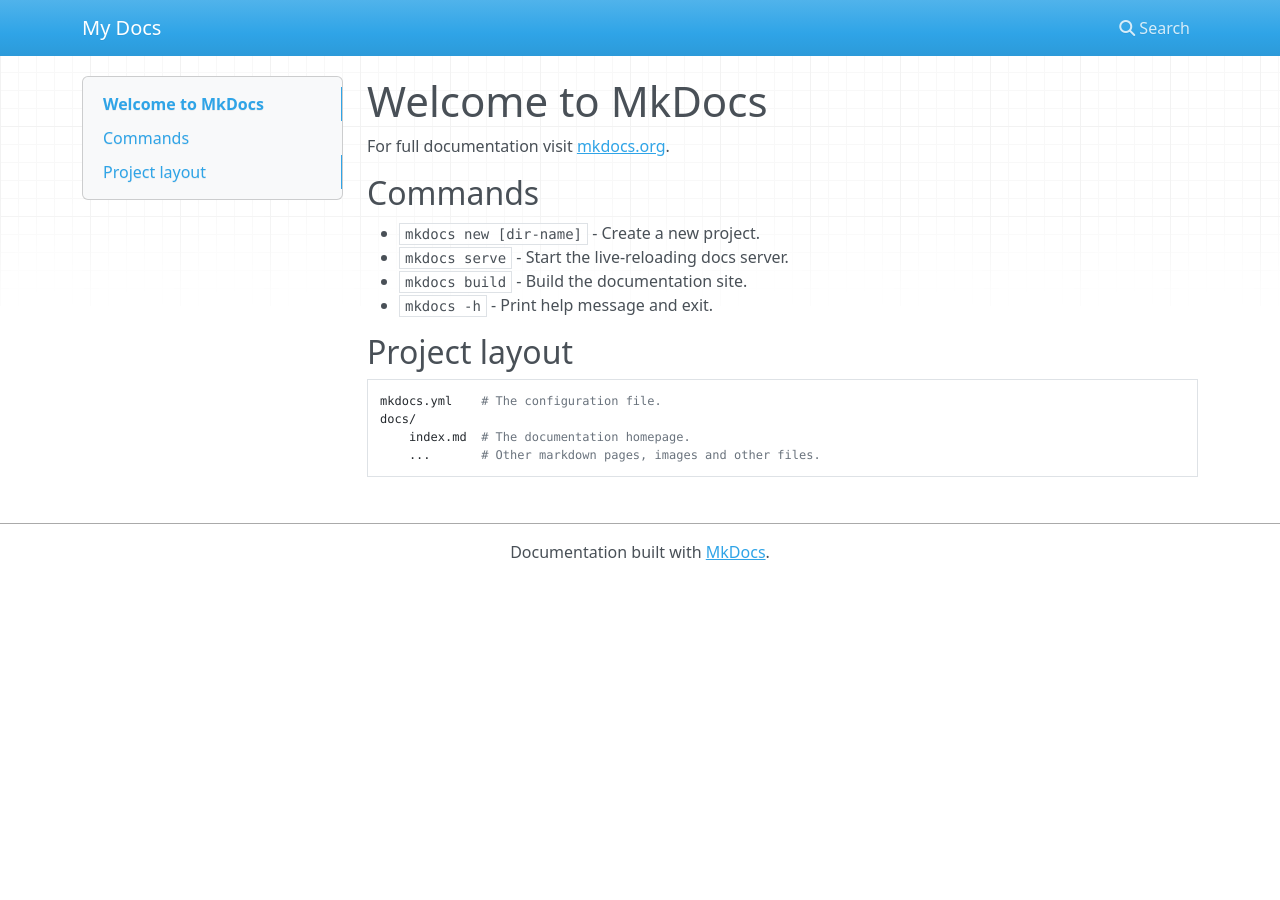
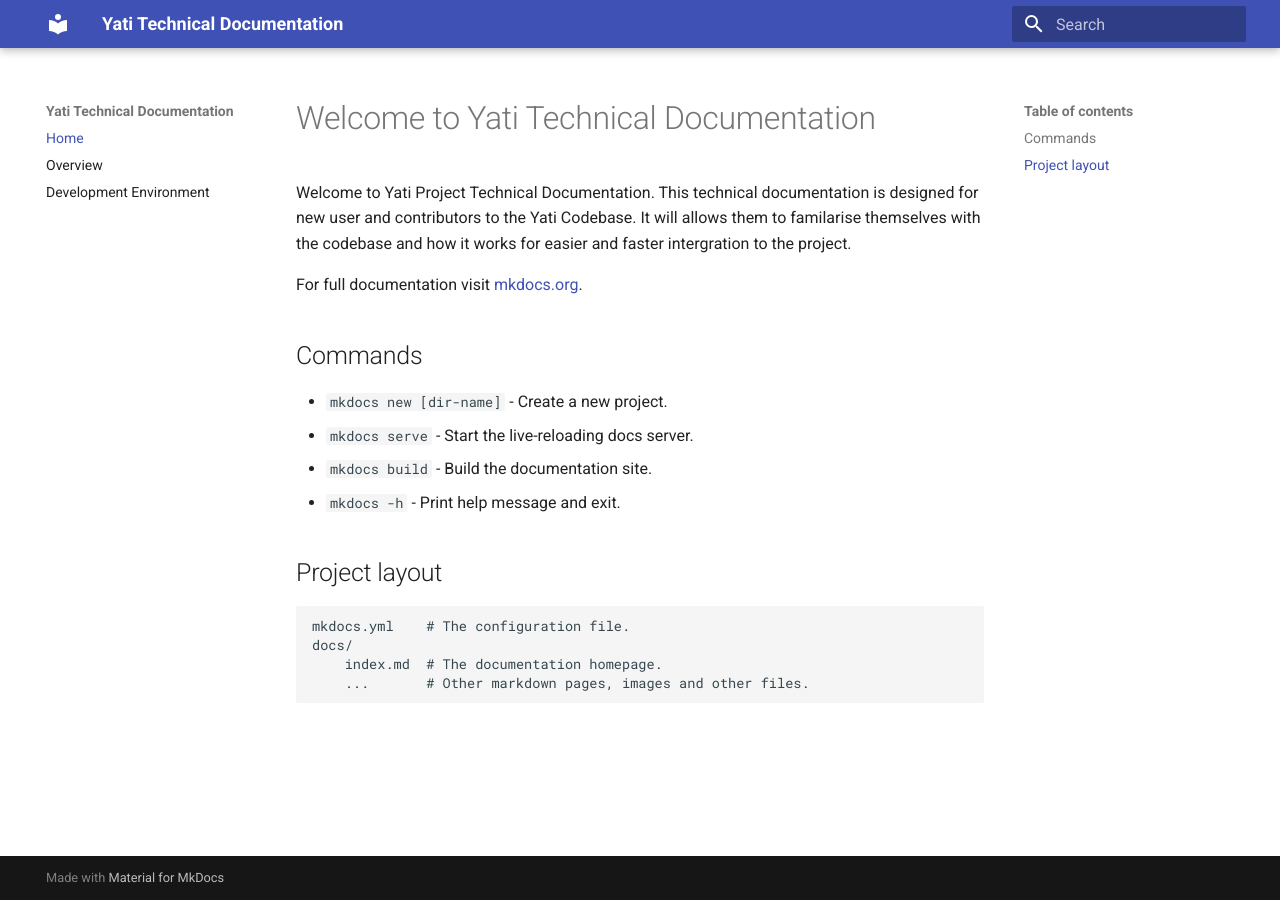
Before and after one commit to Fanelemenzi/Yati, an MkDocs documentation site: the page built from Docs/docs/index.md, in a window 1280 px wide. Built offline with MkDocs 1.6.1 and Material for MkDocs 9.7.7, drawn with Linux system fonts in a browser that asks for light colours; nearby versions of some CDN libraries.

Commit message:
Mkdocs 2.0

```diff
--- a/Docs/docs/index.md
+++ b/Docs/docs/index.md
@@ -1,4 +1,6 @@
-# Welcome to MkDocs
+# Welcome to Yati Technical Documentation
+
+Welcome to Yati Project Technical Documentation. This technical documentation is designed for new user and contributors to the Yati Codebase. It will allows them to familarise themselves with the codebase and how it works for easier and faster intergration to the project.
 
 For full documentation visit [mkdocs.org](https://www.mkdocs.org).
 
--- a/Docs/mkdocs.yml
+++ b/Docs/mkdocs.yml
@@ -1 +1,7 @@
-site_name: My Docs
+site_name: Yati Technical Documentation
+nav:
+  - Home: index.md
+  - Overview: overview.md
+  - Development Environment: devenv.md
+theme:
+    name: material
```
Also changed, not shown: Docs/docs/overview.md (added, +6 -0 lines), Docs/docs/devenv.md (added).
